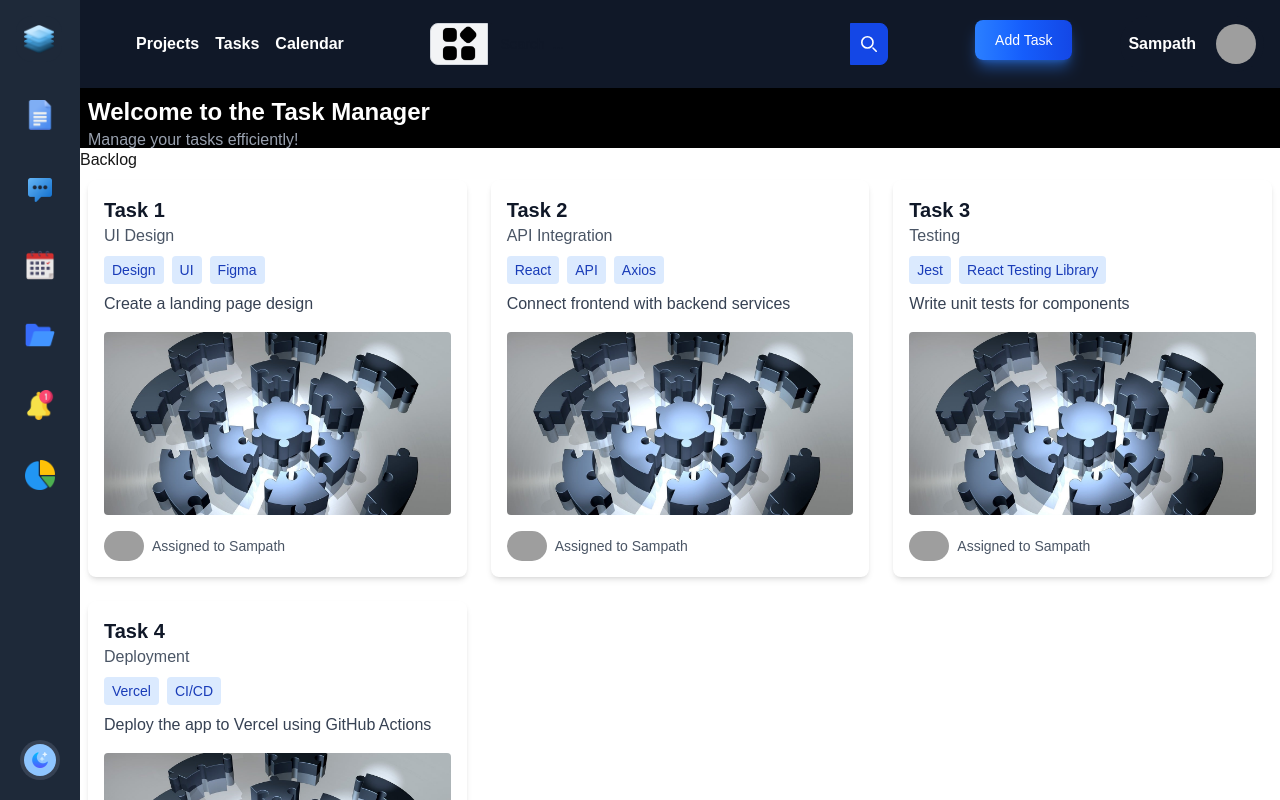
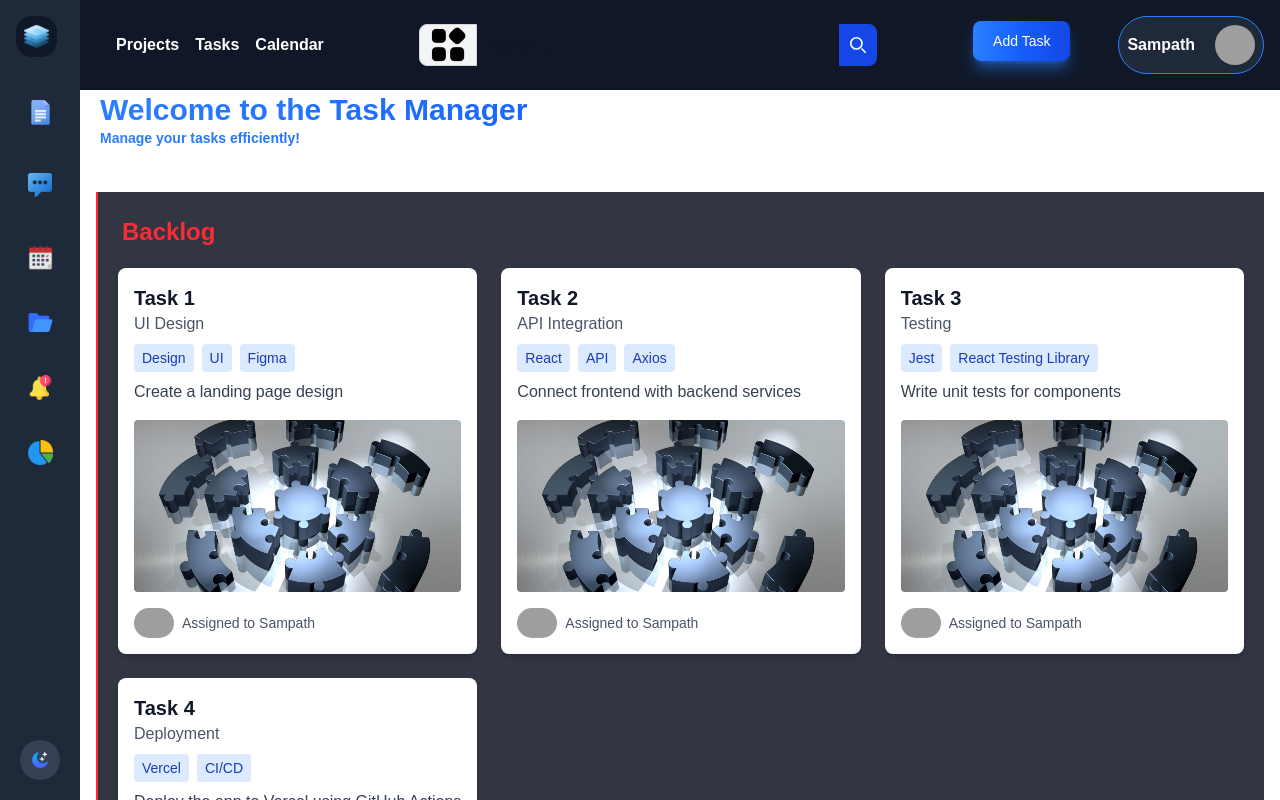
Before and after one commit to Sampath252005/task-manager, a Next.js app: page / in a window 1280 px wide. Shown: the top 800 px of the page. Built offline with nearby package versions, Linux system fonts and the light colour scheme; grey boxes are pictures that could not be loaded.

Commit message:
Task card and card list component added to home page

```diff
--- a/app/components/NavBar.js
+++ b/app/components/NavBar.js
@@ -13,10 +13,10 @@ const NavBar = ({ NavbarShow, setNavbarShow }) => {
     <>
       {/* Toggle Button - Always Visible */}
       <div
-        className="fixed top-2 md:top-4 left-2 md:left-4 z-50 p-2 mb-5 bg-gray-800 cursor-pointer hover:bg-gray-700 rounded-2xl"
+        className="fixed top-2 md:top-4 left-2 md:left-4 z-50 p-2 mb-5 bg-gray-900 cursor-pointer hover:bg-gray-700 rounded-2xl"
         onClick={() => setNavbarShow(!NavbarShow)}
       >
-        <Image src="/layers.png" alt="Toggle Sidebar" width={30} height={30} />
+        <Image src="/layers.png" alt="Toggle Sidebar"  width={25} height={25} height={25} />
       </div>
 
       {/* Sidebar with smooth animation */}
@@ -27,9 +27,9 @@ const NavBar = ({ NavbarShow, setNavbarShow }) => {
             animate={{ x: 0, opacity: 1 }}
             exit={{ x: -100, opacity: 0 }}
             transition={{ duration: 0.3 }}
-            className="fixed top-0 left-0 flex flex-col justify-between items-center min-h-screen bg-gray-800 p-2 md:p-5 w-15 md:w-20 z-40"
+            className="fixed top-0 left-0 flex flex-col justify-between items-center min-h-screen bg-gray-800 p-2  md:p-5 w-15 md:w-20 z-40"
           >
-            <div className="flex flex-col items-center space-y-10 mt-20">
+            <div className="flex flex-col items-center space-y-10 mt-20 ">
               <motion.button
                 whileHover={{ scale: 1.1 }}
                 whileTap={{ scale: 0.9 }}
@@ -38,8 +38,8 @@ const NavBar = ({ NavbarShow, setNavbarShow }) => {
                 <Image
                   src="/blue-file.png"
                   alt="Files"
-                  width={30}
-                  height={40}
+                   width={25} height={25}
+
                 />
               </motion.button>
 
@@ -51,8 +51,8 @@ const NavBar = ({ NavbarShow, setNavbarShow }) => {
                 <Image
                   src="/blue-message.png"
                   alt="Messages"
-                  width={30}
-                  height={40}
+                   width={25} height={25}
+
                 />
               </motion.button>
 
@@ -64,8 +64,8 @@ const NavBar = ({ NavbarShow, setNavbarShow }) => {
                 <Image
                   src="/color-calendar.png"
                   alt="Calendar"
-                  width={30}
-                  height={40}
+                   width={25} height={25}
+
                 />
               </motion.button>
 
@@ -77,8 +77,8 @@ const NavBar = ({ NavbarShow, setNavbarShow }) => {
                 <Image
                   src="/blue-open-folder.png"
                   alt="Folder"
-                  width={30}
-                  height={40}
+                   width={25} height={25}
+
                 />
               </motion.button>
 
@@ -90,8 +90,8 @@ const NavBar = ({ NavbarShow, setNavbarShow }) => {
                 <Image
                   src="/color-notification.png"
                   alt="Notifications"
-                  width={30}
-                  height={40}
+                   width={25} height={25}
+
                 />
               </motion.button>
 
@@ -103,8 +103,8 @@ const NavBar = ({ NavbarShow, setNavbarShow }) => {
                 <Image
                   src="/pie-chart.png"
                   alt="Analytics"
-                  width={30}
-                  height={40}
+                   width={25} height={25}
+
                 />
               </motion.button>
             </div>
@@ -122,13 +122,13 @@ const NavBar = ({ NavbarShow, setNavbarShow }) => {
                     animate={{ opacity: 1, rotate: 0 }}
                     exit={{ opacity: 0, rotate: 90 }}
                     transition={{ duration: 0.3 }}
-                    className="p-2 bg-blue-300 rounded-full"
+                    className="p-2 bg-blue-250 rounded-full"
                   >
                     <Image
                       src="/moon.png"
                       alt="Dark Mode"
-                      width={30}
-                      height={30}
+                       width={25} height={25}
+                      height={25}
                     />
                   </motion.span>
                 ) : (
@@ -138,13 +138,13 @@ const NavBar = ({ NavbarShow, setNavbarShow }) => {
                     animate={{ opacity: 1, rotate: 0 }}
                     exit={{ opacity: 0, rotate: -90 }}
                     transition={{ duration: 0.3 }}
-                    className="p-2 bg-blue-300 rounded-full"
+                    className="p-2 bg-blue-250 rounded-full"
                   >
                     <Image
                       src="/sunny.png"
                       alt="Light Mode"
-                      width={30}
-                      height={30}
+                       width={25} height={25}
+                      height={25}
                     />
                   </motion.span>
                 )}
--- a/app/components/SearchBar.js
+++ b/app/components/SearchBar.js
@@ -37,9 +37,9 @@ const SearchBar = ({ NavbarShow, setNavbarShow }) => {
     >
       {/* Left nav links */}
       <div className="hidden md:flex md:gap-4 md:font-bold md:text-white">
-        <span className="cursor-pointer hover:text-purple-600">Projects</span>
-        <span className="cursor-pointer hover:text-purple-600">Tasks</span>
-        <span className="cursor-pointer hover:text-purple-600">Calendar</span>
+        <span className="cursor-pointer hover:text-blue-400">Projects</span>
+        <span className="cursor-pointer hover:text-blue-400">Tasks</span>
+        <span className="cursor-pointer hover:text-blue-400">Calendar</span>
       </div>
 
       {/* Search form */}
@@ -122,7 +122,7 @@ const SearchBar = ({ NavbarShow, setNavbarShow }) => {
         <div className="flex items-center gap-4">
           <div className="relative inline-block text-left" ref={ProfileRef}>
             <span
-              className="flex items-center gap-5 bg-gray-900 p-2 text-white rounded-full cursor-pointer"
+              className="flex items-center gap-5 bg-gray-800 border border-blue-500 p-2 text-white rounded-full cursor-pointer"
               onClick={() => setOpenProfile(!OpenProfile)}
             >
               <h2 className="hidden md:block font-bold">Sampath</h2>
--- a/app/components/TaskCard.js
+++ b/app/components/TaskCard.js
@@ -4,7 +4,7 @@ import Image from "next/image";
 
 const TaskCard = ({ title, subtitle, tagsList = [], description, image }) => {
   return (
-    <div className="bg-white dark:bg-gray-800 shadow-md rounded-lg p-4">
+    <div className="bg-white dark:bg-[#071E3D] shadow-md rounded-lg p-4">
       <div className="mb-2">
         <h2 className="text-xl font-bold text-gray-900 dark:text-white">
           {title}
--- a/app/page.js
+++ b/app/page.js
@@ -13,34 +13,51 @@ export default function Home() {
       <NavBar NavbarShow={NavbarShow} setNavbarShow={setNavbarShow} />
 
       <div
-        className={`flex flex-col max-h-15 bg-gray-800 ${
-          NavbarShow ? "md:ml-20 ml-15 w-[calc(100%-5rem)] md:w-[calc(100%-5rem)]" : "w-full"
+        className={`flex flex-col max-h-15 bg-gray-900 ${
+          NavbarShow
+            ? "md:ml-20 ml-15 w-[calc(100%-5rem)] md:w-[calc(100%-5rem)]"
+            : "w-full"
         }`}
       >
-      <div className="flex justify-between items-center p-4 bg-gray-900">
-        <SearchBar NavbarShow={NavbarShow} setNavbarShow={setNavbarShow} />
+        <div
+          className={`flex justify-between items-center p-4 bg-gray-900 fixed top-0 ${
+            NavbarShow ? "left-15" : "left-0"
+          } right-0 z-10`}
+        >
+          <SearchBar NavbarShow={NavbarShow} setNavbarShow={setNavbarShow} />
         </div>
-        <div className="flex flex-col  justify-start w-full h-full bg-black p-2">
 
-          <h1 className="text-white text-2xl font-bold">Welcome to the Task Manager</h1>
-          <p className="text-gray-400 ">Manage your tasks efficiently!</p>
+        <div className="flex flex-col  justify-start w-full h-full bg-transparent  px-5 mt-23 ">
+          <h1
+            className=" md:block
+              bg-gradient-to-r from-blue-500 via-blue-600 to-blue-700
+              text-transparent bg-clip-text text-3xl font-bold  "
+          >
+            Welcome to the Task Manager
+          </h1>
+          <p
+            className="md:block
+              bg-gradient-to-r from-blue-500 via-blue-600 to-blue-700
+              text-transparent bg-clip-text text-sm font-bold mb-3"
+          >
+            Manage your tasks efficiently!
+          </p>
+        </div>
+        <div className="justify-center items-center w-full h-full px-4 py-5">
+          <div className="backlog p-3 mt-5 bg-[#323643] border-l-2 border-red-500">
+            <h1 className="text-2xl font-bold text-red-500 p-3">Backlog</h1>
+            <CardList />
           </div>
-          <div>
-            <div className="backlog">
-           <h1>Backlog</h1>
-              <CardList/>
-            </div>
-            <div className="Inprogress">
-               <h1>Inprogrss</h1>
-              <CardList/>
-            </div>
-            <div className="completed">
-              <h1>Completed</h1>
-              <CardList/>
-            </div>
+          <div className="Inprogress p-3 mt-5 bg-[#323643] border-l-2 border-yellow-500">
+            <h1 className="text-2xl font-bold text-yellow-500 p-3">Inprogrss</h1>
+            <CardList />
           </div>
+          <div className="completed p-3 mt-5 bg-[#323643] border-l-2 border-green-500">
+            <h1 className="text-2xl font-bold text-green-500 p-3">Completed</h1>
+            <CardList />
           </div>
+        </div>
       </div>
-
+    </div>
   );
 }
```
